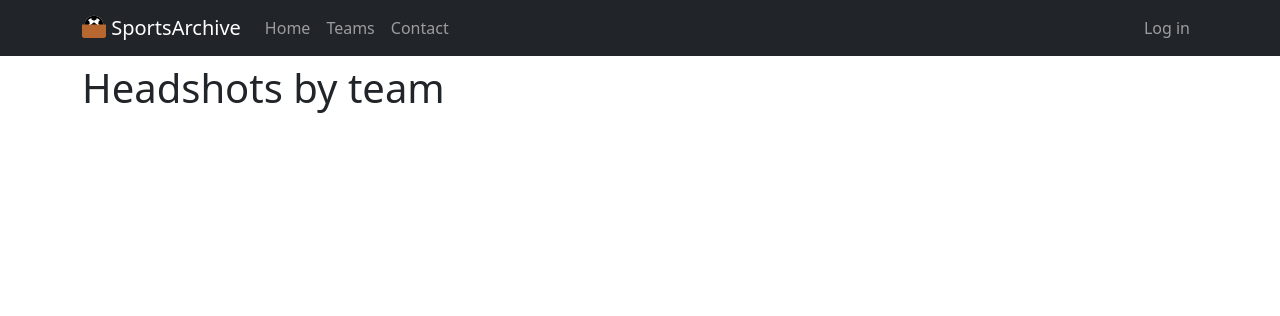
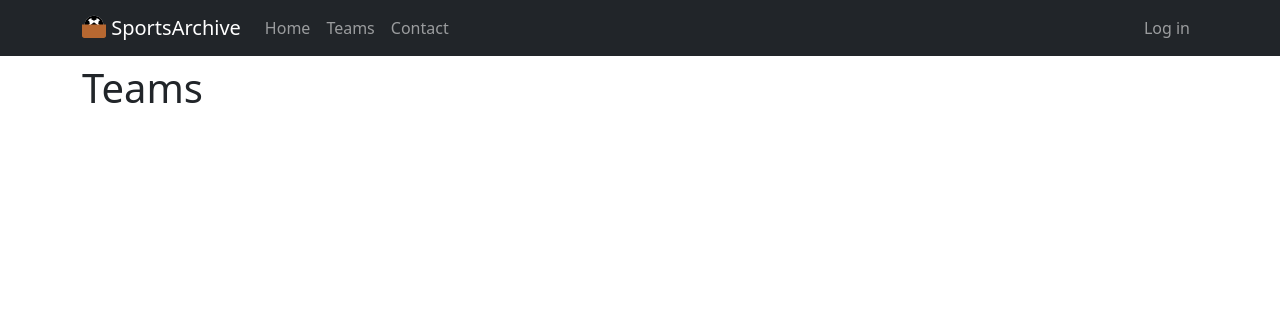
Before and after one commit to oxguy3/sportsarchive, a Symfony app: template templates/team/list.html.twig in a window 1280 px wide. Shown: the top 316 px of the page. Run offline with Twig, Linux system fonts and the light colour scheme; the template is opened without the code that fills it, so the values that code supplies are empty; some libraries are stand-ins or nearby versions.

Commit message:
change heading

```diff
--- a/templates/team/list.html.twig
+++ b/templates/team/list.html.twig
@@ -3,7 +3,7 @@
 {% block title %}Headshots by team{% endblock %}
 
 {% block body %}
-  <h1>Headshots by team</h1>
+  <h1>Teams</h1>
   {% if is_granted('ROLE_ADMIN') %}
     <a href="/teams/new" class="btn btn-success">Create new team</a>
   {% endif %}
```
